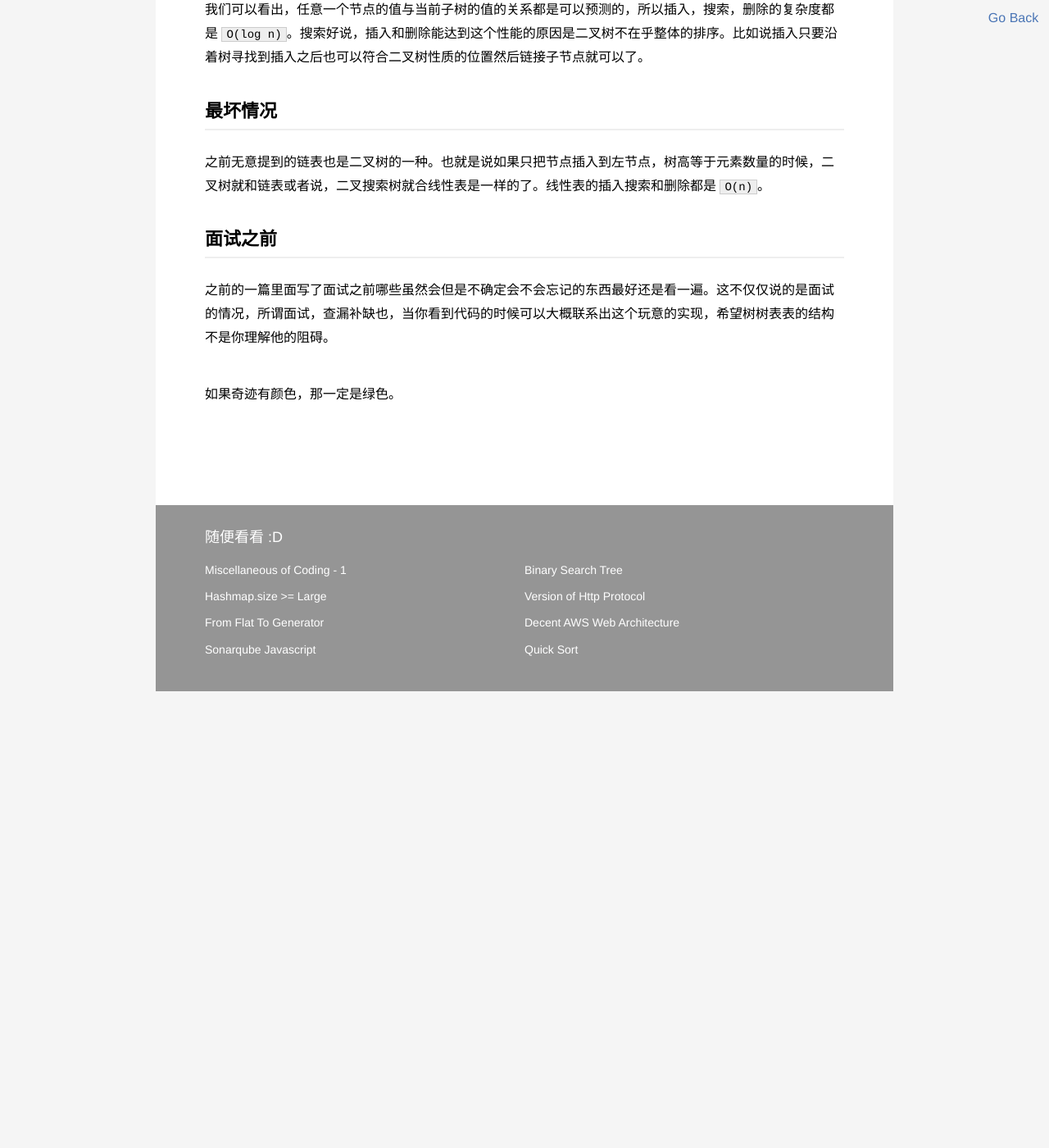
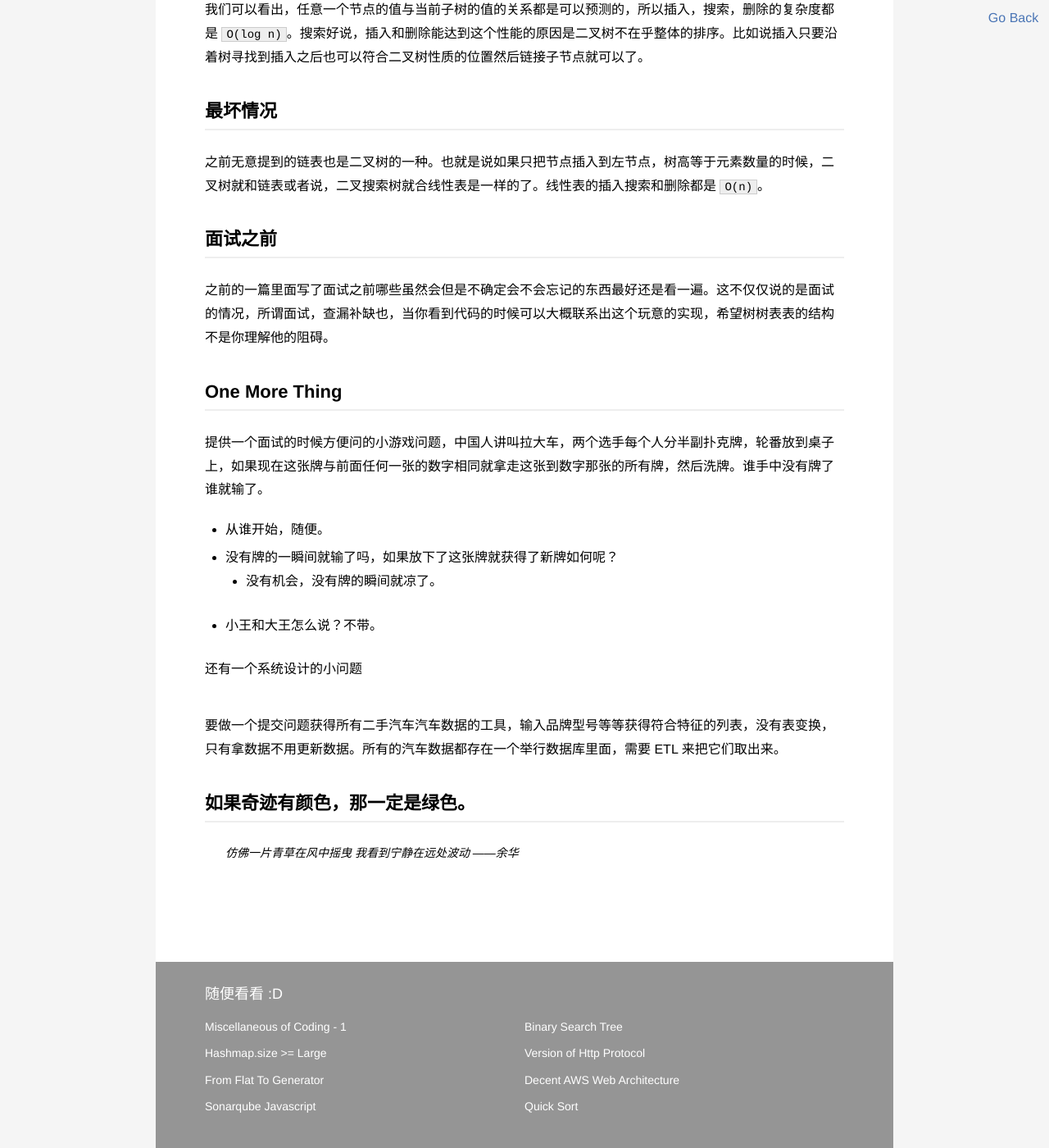
Before and after one commit to WMXPY/blog.mengw.io, a Jekyll site: the page built from _posts/blog/2019-03-19-Binary-Search-Tree.md, in a window 1280 px wide and 1400 px high, scrolled down 680 px. Shown: the whole window at 82% size. Built offline with Jekyll 4.4.1, drawn with Linux system fonts in a browser that asks for light colours; before the commit the page ends 1523 px from its top, so only the background shows below that.

Commit message:
add interview questions

```diff
--- a/_posts/blog/2019-03-19-Binary-Search-Tree.md
+++ b/_posts/blog/2019-03-19-Binary-Search-Tree.md
@@ -28,4 +28,20 @@ description: 面试之前请你再看一遍二叉搜索树！
 
 之前的一篇里面写了面试之前哪些虽然会但是不确定会不会忘记的东西最好还是看一遍。这不仅仅说的是面试的情况，所谓面试，查漏补缺也，当你看到代码的时候可以大概联系出这个玩意的实现，希望树树表表的结构不是你理解他的阻碍。
 
-如果奇迹有颜色，那一定是绿色。
+## One More Thing
+
+提供一个面试的时候方便问的小游戏问题，中国人讲叫拉大车，两个选手每个人分半副扑克牌，轮番放到桌子上，如果现在这张牌与前面任何一张的数字相同就拿走这张到数字那张的所有牌，然后洗牌。谁手中没有牌了谁就输了。
+
+- 从谁开始，随便。
+- 没有牌的一瞬间就输了吗，如果放下了这张牌就获得了新牌如何呢？
+  - 没有机会，没有牌的瞬间就凉了。
+- 小王和大王怎么说？不带。
+
+还有一个系统设计的小问题
+
+要做一个提交问题获得所有二手汽车汽车数据的工具，输入品牌型号等等获得符合特征的列表，没有表变换，只有拿数据不用更新数据。所有的汽车数据都存在一个举行数据库里面，需要 ETL 来把它们取出来。
+
+## 如果奇迹有颜色，那一定是绿色。
+
+> 仿佛一片青草在风中摇曳 我看到宁静在远处波动
+> ——余华
```
Also changed, not shown: _posts/miscellaneous/2019-03-21-Miscellaneous-1.md (+1 -0 lines).
